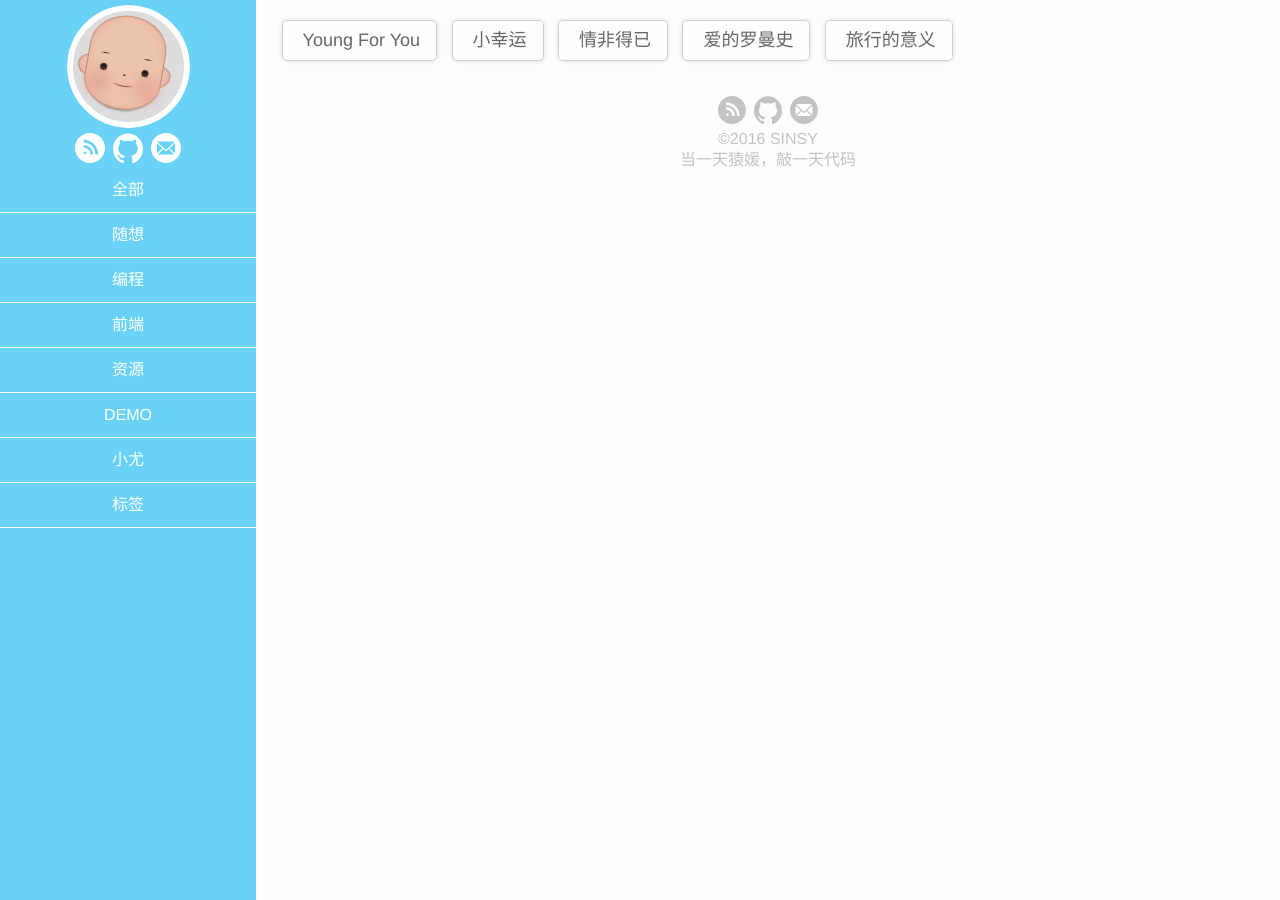
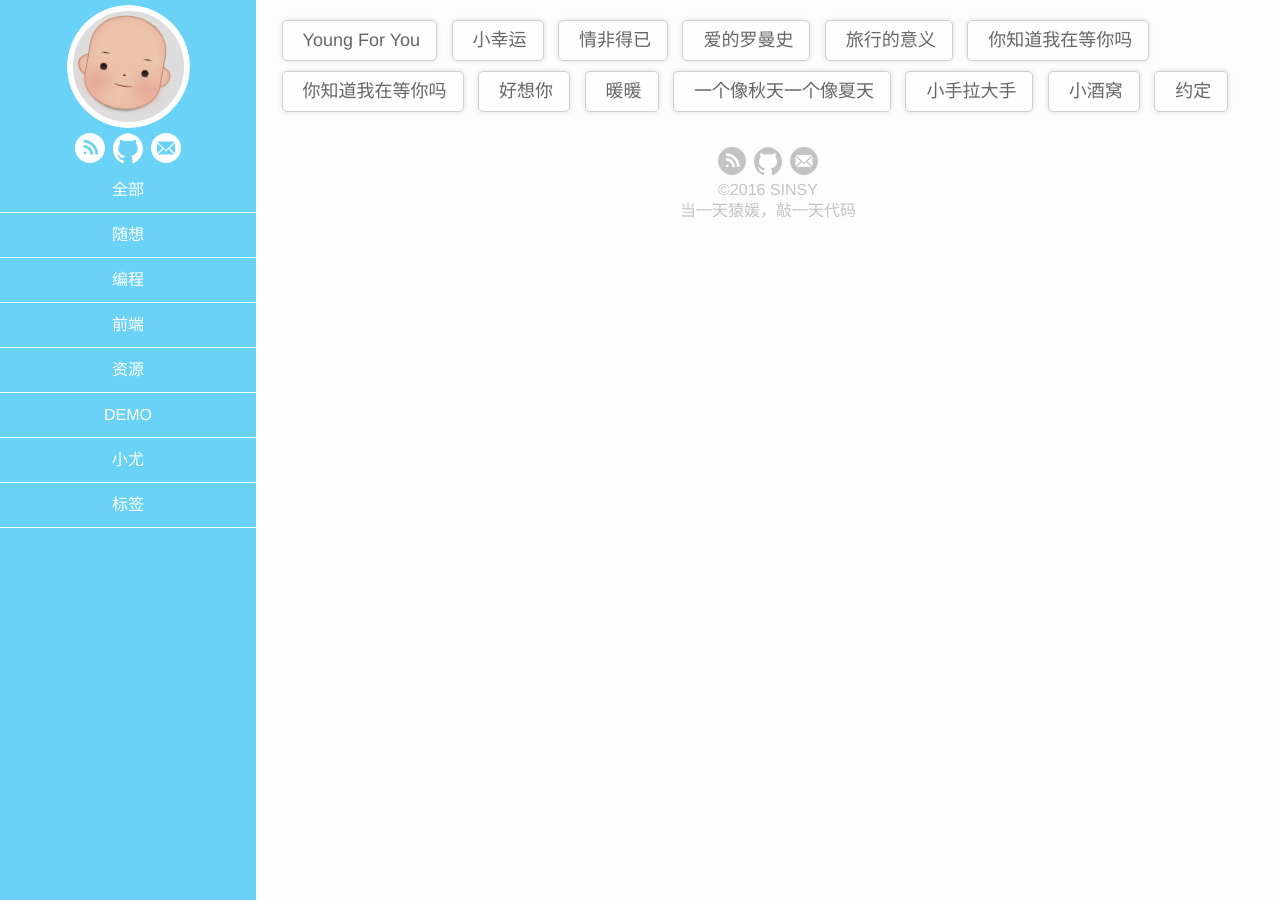
Before and after one commit to sinsy/sinsy.github.io, a Jekyll site: the page built from pages/ukulele.html, in a window 1280 px wide. Built offline with Jekyll 4.4.1, drawn with Linux system fonts in a browser that asks for light colours.

Commit message:
博客更新：小尤页

```diff
--- a/_data/ukulele.json
+++ b/_data/ukulele.json
@@ -14,5 +14,29 @@
 },{
 	"src": "http://7xtflp.com1.z0.glb.clouddn.com/uku-lvxingdeyiyi.png",
 	"name": "旅行的意义",
+},{
+	"src": "http://7xtflp.com1.z0.glb.clouddn.com/uku-nizhidaowozaidengnima.jpg",
+	"name": "你知道我在等你吗",
+},{
+	"src": "http://7xtflp.com1.z0.glb.clouddn.com/uku-nizhidaowozaidengnima.jpg",
+	"name": "你知道我在等你吗",
+},{
+	"src": "http://7xtflp.com1.z0.glb.clouddn.com/uku-haoxiangni.png",
+	"name": "好想你",
+},{
+	"src": "http://7xtflp.com1.z0.glb.clouddn.com/uku-nuannuan.png",
+	"name": "暖暖",
+},{
+	"src": "http://7xtflp.com1.z0.glb.clouddn.com/uku-yigexiangqiutian.jpeg",
+	"name": "一个像秋天一个像夏天",
+},{
+	"src": "http://7xtflp.com1.z0.glb.clouddn.com/uku-xiaoshouladashou.jpeg",
+	"name": "小手拉大手",
+},{
+	"src": "http://7xtflp.com1.z0.glb.clouddn.com/uku-xiaojiuwo.jpg",
+	"name": "小酒窝",
+},{
+	"src": "http://7xtflp.com1.z0.glb.clouddn.com/uku-yueding.jpg",
+	"name": "约定",
 }
 ]
```
